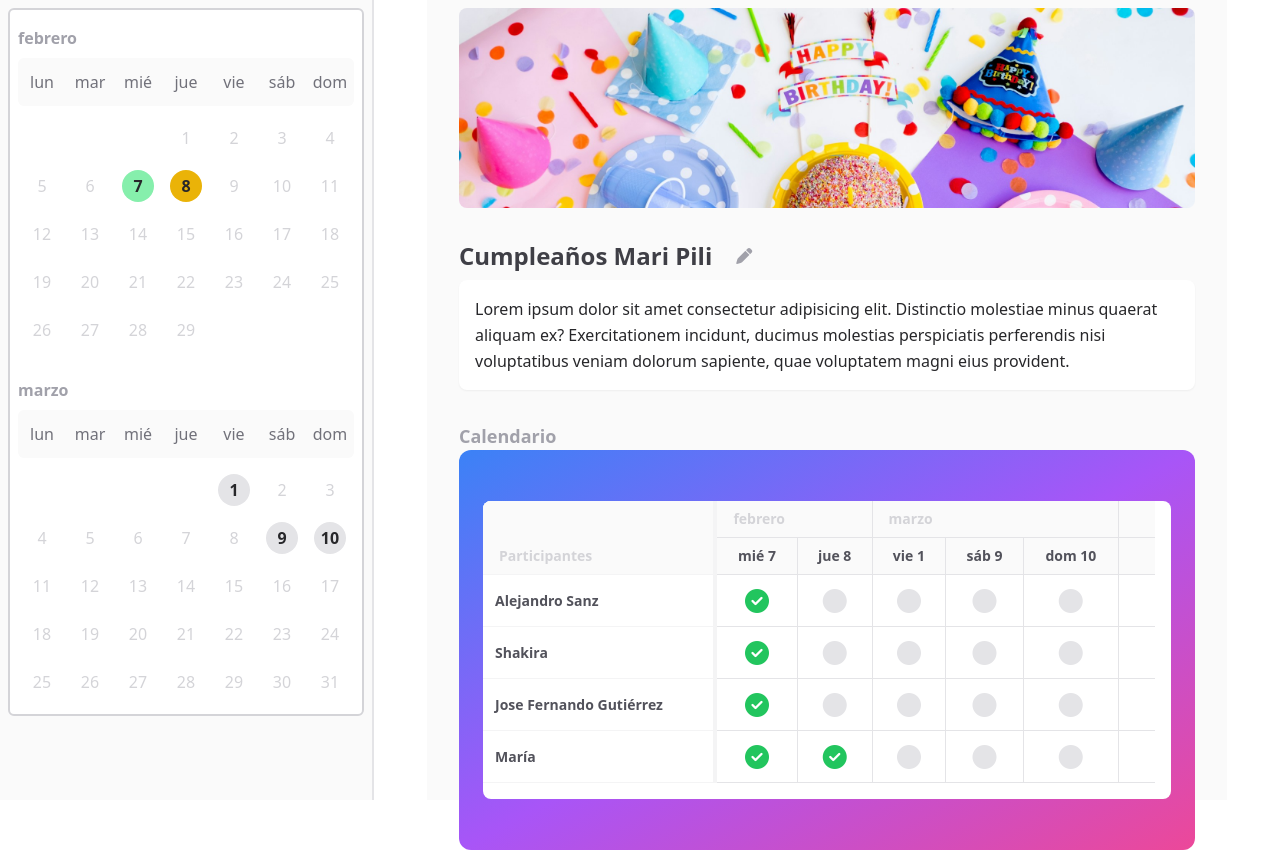
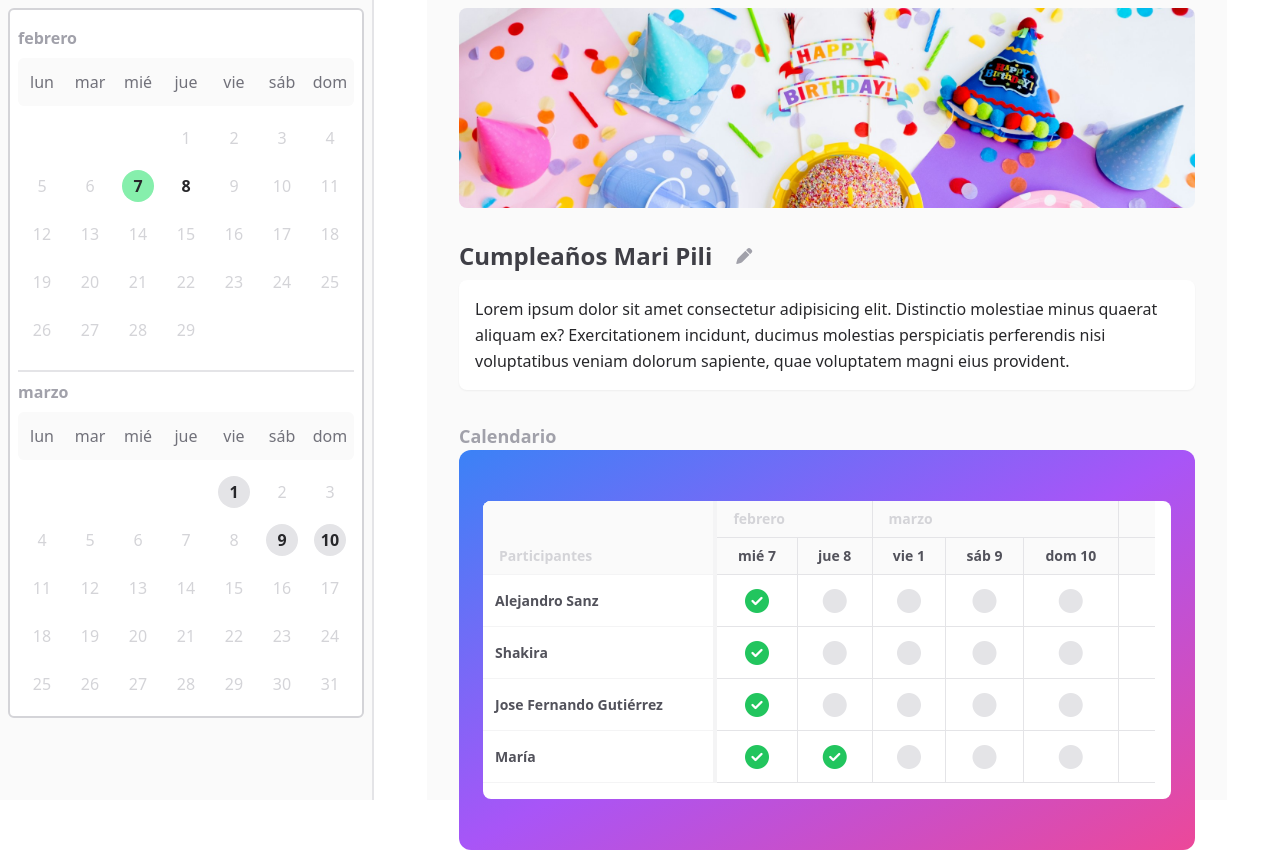
Before and after one commit to MMadlos/cronos-app, a React (Vite) app: page / in a window 1280 px wide. Built offline with nearby package versions, Linux system fonts and the light colour scheme.

Commit message:
Refactor and organize summary calendar components

```diff
--- a/src/App.jsx
+++ b/src/App.jsx
@@ -209,7 +209,10 @@ function App() {
 
 	return (
 		<div className="flex flex-row">
-			<div className=" border-r-2 border-zinc-200 bg-zinc-50 p-2">
+			<div
+				className=" border-r-2 border-zinc-200 bg-zinc-50 p-2"
+				id="aside-nav"
+			>
 				<SummaryCalendar
 					selectedDays={selectedDays}
 					summaryData={summaryData}
--- /dev/null
+++ b/src/components/SummaryCalendar/GridContainer.jsx
@@ -0,0 +1,3 @@
+export default function GridContainer({ children }) {
+	return <div className="flex flex-col gap-2 ">{children}</div>
+}
--- a/src/components/SummaryCalendar/MonthContainer.jsx
+++ b/src/components/SummaryCalendar/MonthContainer.jsx
@@ -1,6 +1,6 @@
-export default function MonthContainer({ monthName, children }) {
+export default function MonthContainer({ monthName, children, className }) {
 	return (
-		<div className="">
+		<div className={className}>
 			<h3 className="py-2 font-semibold text-zinc-400">{monthName}</h3>
 			{children}
 		</div>
--- /dev/null
+++ b/src/components/SummaryCalendar/SumCalCell.jsx
@@ -0,0 +1,14 @@
+export default function SumCalCell({ content, dataType }) {
+	return (
+		<div
+			className="group flex size-10 items-center justify-center"
+			data-type={dataType}
+		>
+			<div className="flex size-8 items-center justify-center rounded-full group-data-[type=full]:bg-green-300 group-data-[type=none]:bg-zinc-200 group-data-[type=partial]:bg-yellow-500">
+				<span className="font-semibold text-zinc-800 group-data-[type=ns]:font-normal group-data-[type=weekday]:font-normal group-data-[type=ns]:text-zinc-300 group-data-[type=weekday]:text-zinc-500">
+					{content}
+				</span>
+			</div>
+		</div>
+	)
+}
--- /dev/null
+++ b/src/components/SummaryCalendar/SumCalDates.jsx
@@ -0,0 +1,40 @@
+import { getMonthGridContent } from "../../utils"
+import SumCalCell from "./SumCalCell"
+
+export default function SumCalDates({ monthData }) {
+	const { monthIndex, selectedDates } = monthData
+	const monthGridContent = getMonthGridContent(2024, monthIndex)
+	const allSelectedDates = selectedDates.map((data) => data.date)
+
+	function getRatio(day) {
+		const [dateRatio] = selectedDates
+			.filter((datesData) => datesData.date === day)
+			.map((datesData) => datesData.ratio)
+			.flat()
+
+		return dateRatio
+	}
+
+	function getDataType(day) {
+		const isSelected = allSelectedDates.includes(day)
+
+		if (!isSelected) return "ns"
+
+		const ratio = getRatio(day)
+		const type = ratio === 1 ? "full" : ratio > 0 ? "part" : "none"
+
+		return type
+	}
+
+	return (
+		<div className="grid grid-cols-7 gap-2 p-1">
+			{monthGridContent.map((day, index) => {
+				const dataType = getDataType(day)
+
+				return (
+					<SumCalCell content={day} key={index} dataType={dataType} />
+				)
+			})}
+		</div>
+	)
+}
--- a/src/components/SummaryCalendar/SummaryCalendar.jsx
+++ b/src/components/SummaryCalendar/SummaryCalendar.jsx
@@ -1,18 +1,23 @@
-import SummaryCalendarGrid from "./SummaryCalendarGrid"
+import SummaryCalendarWeekdays from "./SummaryCalendarWeekdays"
 import MonthContainer from "./MonthContainer"
+import GridContainer from "./GridContainer"
+import SumCalDates from "./SumCalDates"
 
 export default function SummaryCalendar({ summaryData }) {
 	return (
 		<div
 			id="summary-calendar"
-			className="flex flex-col gap-4 rounded-md border-2 border-zinc-300 bg-white p-2"
+			className="flex flex-col gap-4 divide-y-2 divide-zinc-200 rounded-md border-2 border-zinc-300 bg-white p-2"
 		>
 			{summaryData.map((monthData) => {
 				const { monthName } = monthData
 
 				return (
 					<MonthContainer key={monthName} monthName={monthName}>
-						<SummaryCalendarGrid monthData={monthData} />
+						<GridContainer>
+							<SummaryCalendarWeekdays />
+							<SumCalDates monthData={monthData} />
+						</GridContainer>
 					</MonthContainer>
 				)
 			})}
--- a/src/components/SummaryCalendar/SummaryCalendarCell.jsx
+++ /dev/null
@@ -1,39 +0,0 @@
-export default function SummaryCalendarCell({
-	day,
-	isSelected = false,
-	ratioType,
-}) {
-	return (
-		<div className="flex size-10 items-center justify-center">
-			{isSelected ? (
-				<SelectedCalendarCell day={day} ratioType={ratioType} />
-			) : (
-				<CalendarCell day={day} />
-			)}
-		</div>
-	)
-}
-
-function CalendarCell({ day }) {
-	return (
-		<div className="flex size-8 items-center justify-center rounded-full ">
-			<span className="text-zinc-300">{day}</span>
-		</div>
-	)
-}
-
-const SelectedCalendarCell = ({ day, ratioType = "none" }) => {
-	const classes = {
-		all: "bg-green-300",
-		partial: "bg-yellow-500",
-		none: "bg-zinc-200",
-	}
-
-	return (
-		<div
-			className={`${classes[ratioType]} flex size-8 items-center justify-center rounded-full `}
-		>
-			<span className=" font-bold text-zinc-800">{day}</span>
-		</div>
-	)
-}
--- a/src/components/SummaryCalendar/SummaryCalendarGrid.jsx
+++ /dev/null
@@ -1,44 +0,0 @@
-import { getMonthGridContent } from "../../utils"
-import SummaryCalendarCell from "./SummaryCalendarCell"
-import SummaryCalendarWeekdays from "./SummaryCalendarWeekdays"
-
-export default function SummaryCalendarGrid({ monthData }) {
-	const { monthIndex, selectedDates } = monthData
-
-	const monthGridContent = getMonthGridContent(2024, monthIndex)
-
-	const allSelectedDates = selectedDates.map((data) => data.date)
-
-	function getRatioType(day) {
-		const [dateRatio] = selectedDates
-			.filter((datesData) => datesData.date === day)
-			.map((datesData) => datesData.ratio)
-			.flat()
-
-		const ratioType =
-			dateRatio === 1 ? "all" : dateRatio > 0 ? "partial" : "none"
-
-		return ratioType
-	}
-
-	return (
-		<div className="flex flex-col gap-2">
-			<SummaryCalendarWeekdays />
-			<div className="grid grid-cols-7 gap-2 p-1">
-				{monthGridContent.map((day, index) => {
-					const isSelected = allSelectedDates.includes(day)
-					const ratioType = isSelected ? getRatioType(day) : null
-
-					return (
-						<SummaryCalendarCell
-							key={index}
-							day={day}
-							isSelected={isSelected}
-							ratioType={ratioType}
-						/>
-					)
-				})}
-			</div>
-		</div>
-	)
-}
--- a/src/components/SummaryCalendar/SummaryCalendarWeekdays.jsx
+++ b/src/components/SummaryCalendar/SummaryCalendarWeekdays.jsx
@@ -1,17 +1,18 @@
 import { getWeekdays } from "../../utils"
+import SumCalCell from "./SumCalCell"
 
 export default function SummaryCalendarWeekdays() {
 	const weekDays = getWeekdays()
 
 	return (
 		<div className="grid grid-cols-7 gap-2 rounded-md  bg-zinc-50 p-1">
-			{weekDays.map((weekday) => {
+			{weekDays.map((weekday, index) => {
 				return (
-					<div className="flex size-10 items-center justify-center">
-						<div className="flex size-8 items-center justify-center rounded-full ">
-							<span className="text-zinc-500">{weekday}</span>
-						</div>
-					</div>
+					<SumCalCell
+						content={weekday}
+						key={index}
+						dataType="weekday"
+					/>
 				)
 			})}
 		</div>
```
